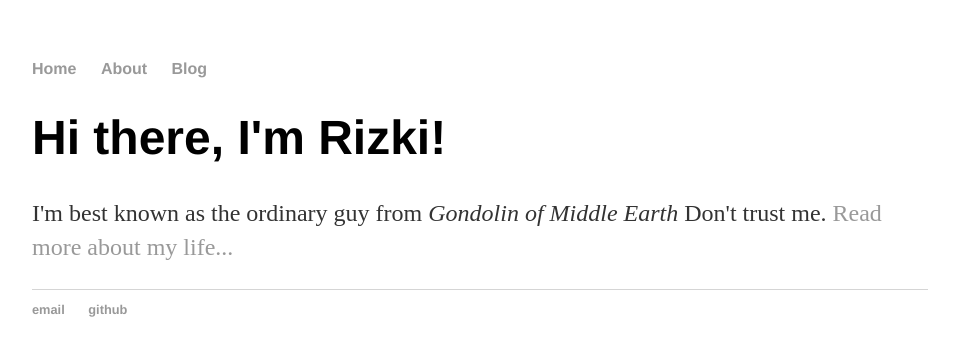
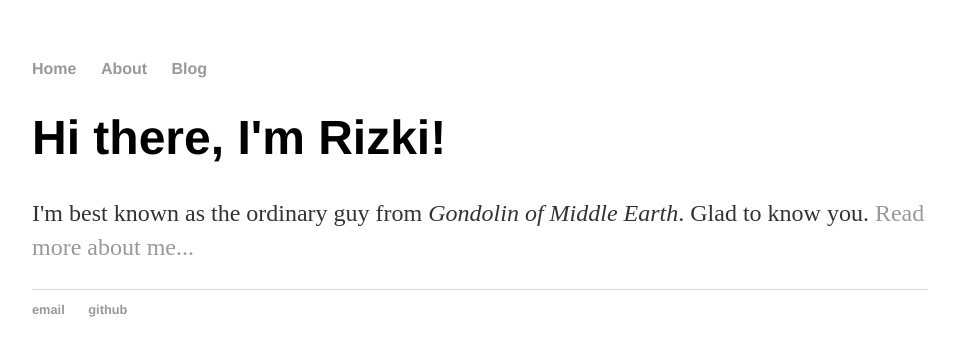
Before and after one commit to rnfitriansyah/rnfitriansyah.github.io, a Jekyll site: the page built from index.html, in a window 1280 px wide. Shown: the top 356 px of the page, without its empty margins (160-1114 px from the left). Built offline with Jekyll 4.4.1, drawn with Linux system fonts in a browser that asks for light colours.

Commit message:
Update index.html

```diff
--- a/index.html
+++ b/index.html
@@ -4,5 +4,5 @@ title: Fitriansyah
 ---
 <div class="blurb">
 	<h1>Hi there, I'm Rizki!</h1>
-	<p>I'm best known as the ordinary guy from <em>Gondolin of Middle Earth</em> Don't trust me. <a href="/about">Read more about my life...</a></p>
+	<p>I'm best known as the ordinary guy from <em>Gondolin of Middle Earth</em>. Glad to know you. <a href="/about">Read more about me...</a></p>
 </div><!-- /.blurb -->
```
